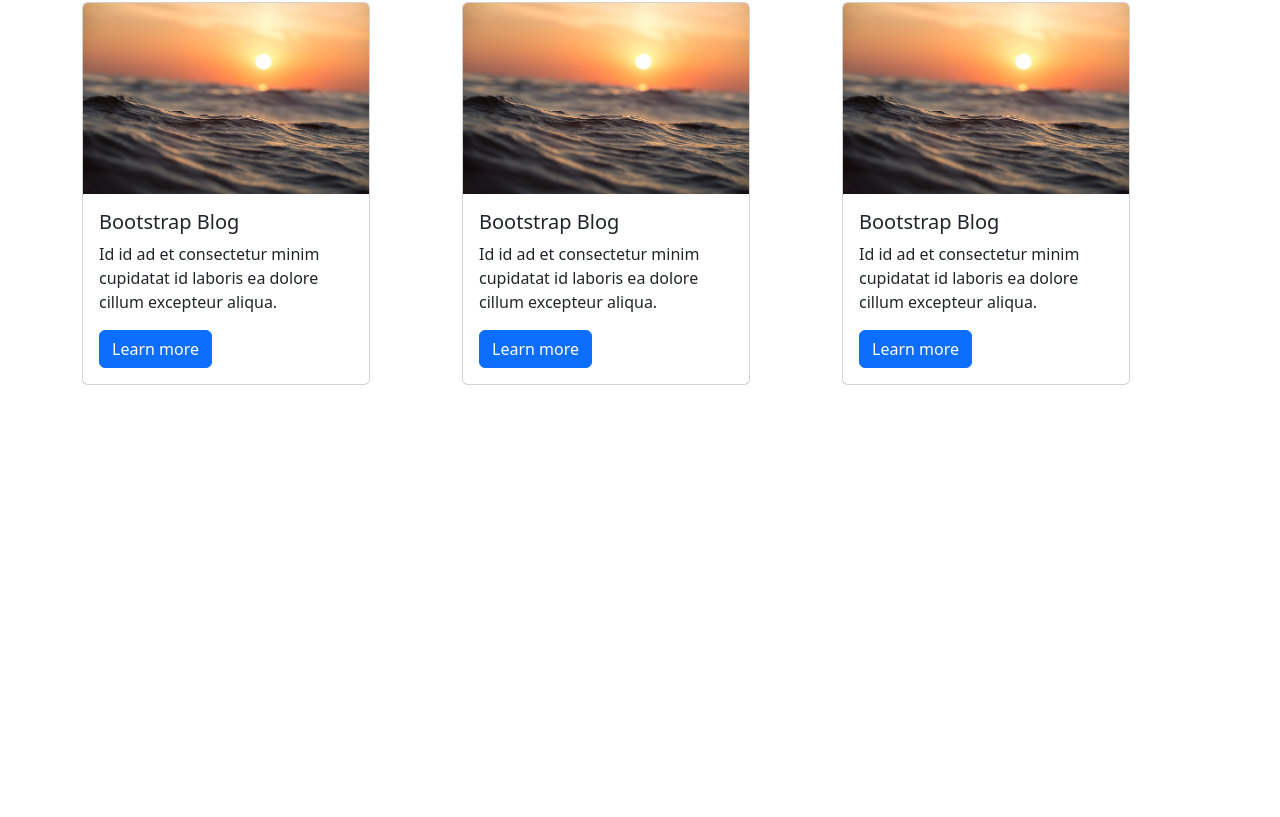
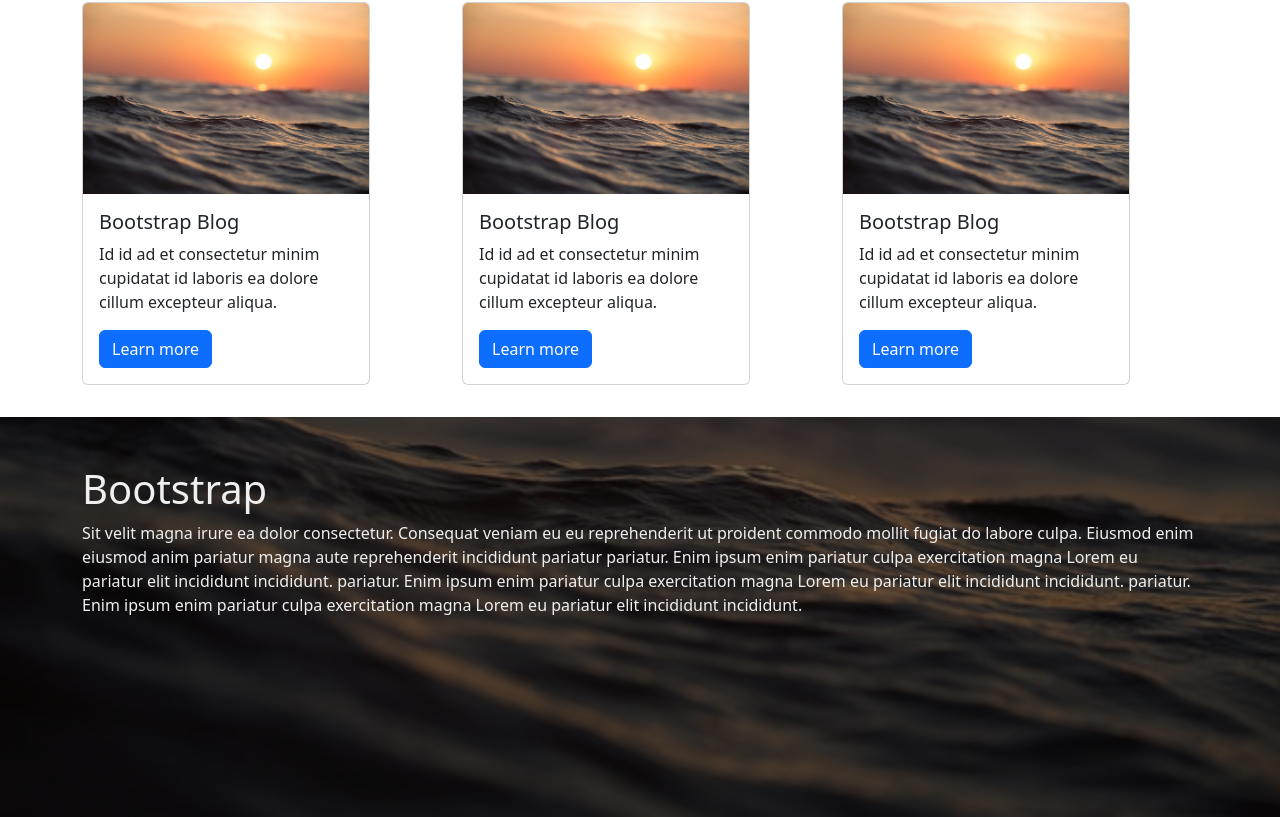
Before and after one commit to kittensgit/bootstrap, a React (Create React App) app: page / in a window 1280 px wide. Shown: the part 686-1503 px from the top of the page. Before the commit the page ends 1103 px from the top, so only its background shows below. Built offline with nearby package versions, Linux system fonts and the light colour scheme.

Commit message:
jumbotron, paralax effect

```diff
--- a/src/components/Home.jsx
+++ b/src/components/Home.jsx
@@ -2,6 +2,7 @@
 import Slider from './Slider';
 import { Button, Card, Col, Container, Row } from 'react-bootstrap';
 import ocean from '../ocean.jpg';
+import Jumbotron from './Jumbotron';
 
 const Home = () => {
     return (
@@ -50,6 +51,7 @@
                     </Col>
                 </Row>
             </Container>
+            <Jumbotron />
         </>
     );
 };
--- /dev/null
+++ b/src/components/Jumbotron.jsx
@@ -0,0 +1,52 @@
+import React from 'react';
+import { Container } from 'react-bootstrap';
+import ocean from '../ocean.jpg';
+import styled from 'styled-components';
+
+const Styles = styled.div`
+    .jumbo {
+        background: url(${ocean}) no-repeat fixed bottom;
+        background-size: cover;
+        color: #efefef;
+        height: 400px;
+        position: relative;
+        z-index: 2;
+    }
+    .overlay {
+        background-color: #000;
+        opacity: 0.6;
+        position: absolute;
+        top: 0;
+        left: 0;
+        bottom: 0;
+        right: 0;
+        z-index: -1;
+    }
+`;
+
+const Jumbotron = () => {
+    return (
+        <Styles>
+            <div className="container-fluid bg-light p-5 jumbo">
+                <div className="overlay"></div>
+                <Container>
+                    <h1>Bootstrap</h1>
+                    <p>
+                        Sit velit magna irure ea dolor consectetur. Consequat
+                        veniam eu eu reprehenderit ut proident commodo mollit
+                        fugiat do labore culpa. Eiusmod enim eiusmod anim
+                        pariatur magna aute reprehenderit incididunt pariatur
+                        pariatur. Enim ipsum enim pariatur culpa exercitation
+                        magna Lorem eu pariatur elit incididunt incididunt.
+                        pariatur. Enim ipsum enim pariatur culpa exercitation
+                        magna Lorem eu pariatur elit incididunt incididunt.
+                        pariatur. Enim ipsum enim pariatur culpa exercitation
+                        magna Lorem eu pariatur elit incididunt incididunt.
+                    </p>
+                </Container>
+            </div>
+        </Styles>
+    );
+};
+
+export default Jumbotron;
```
